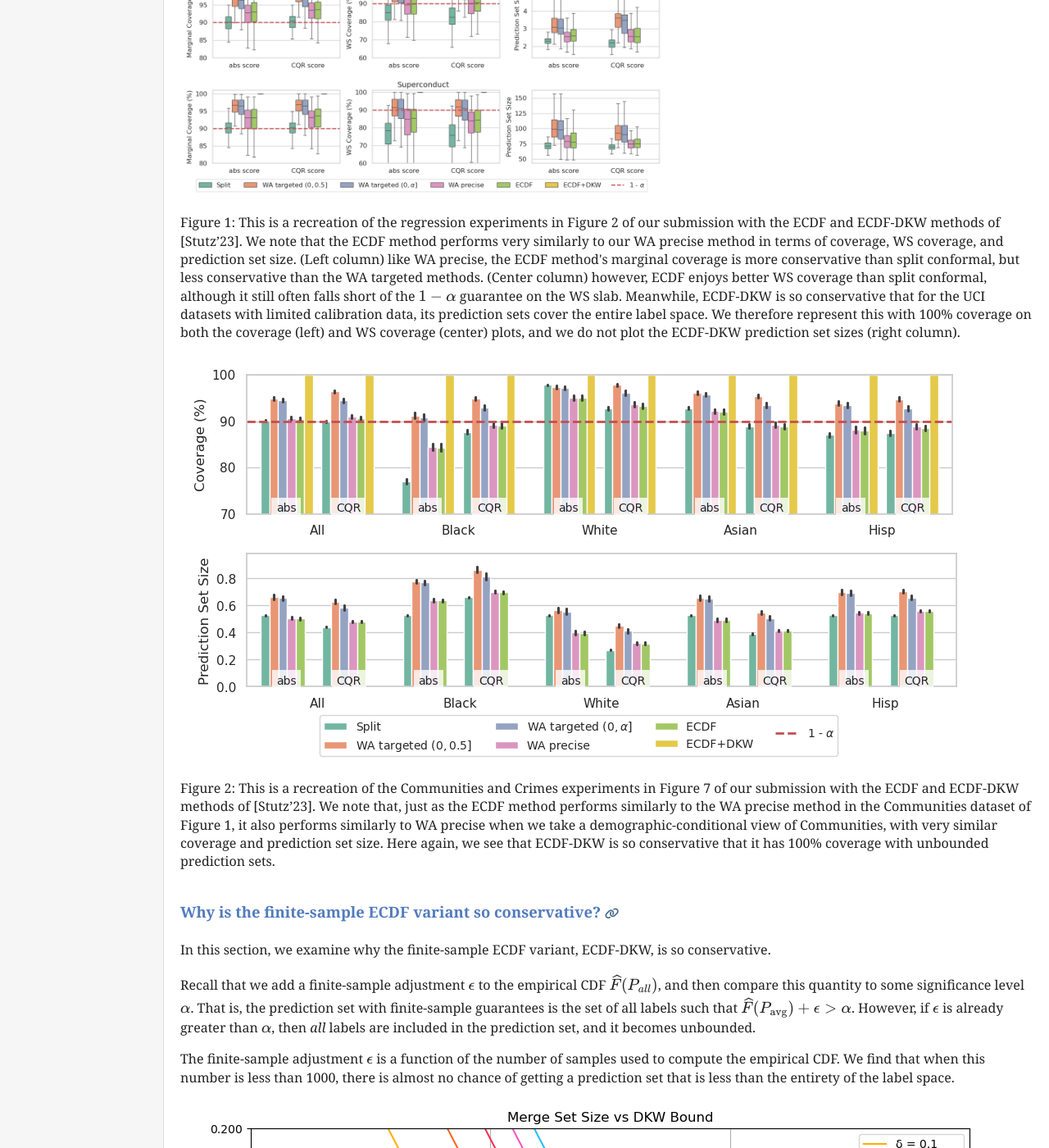
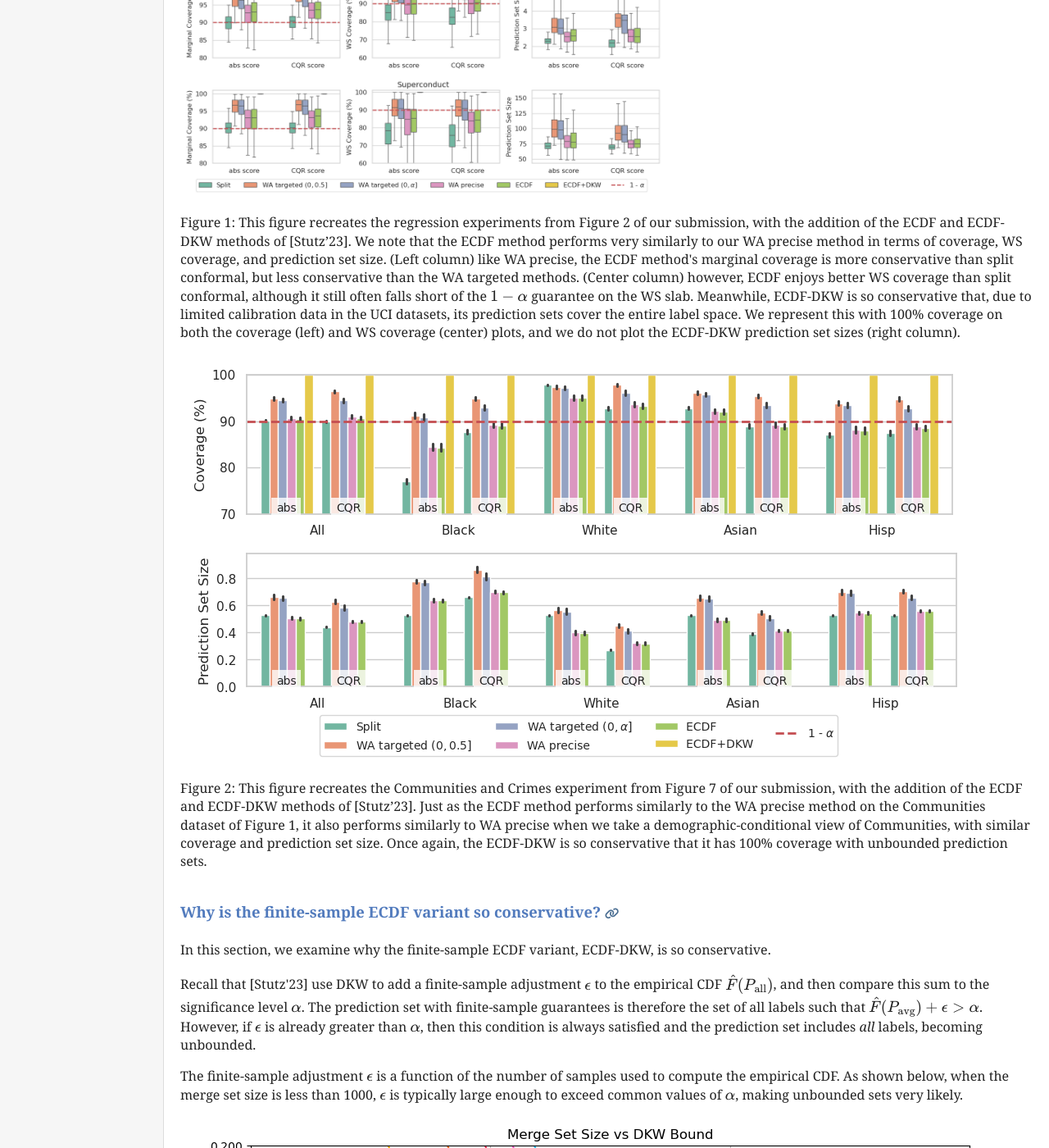
Before and after one commit to math-imposter/math-imposter.github.io, a Jekyll site: the page built from pages/stutz-comparison.html, in a window 1280 px wide and 1400 px high, scrolled down 795 px. Shown: the whole window at 82% size. Built offline with Jekyll 4.4.1, drawn with Linux system fonts in a browser that asks for light colours; some of the changed text lies outside the part shown.

Commit message:
minor fixes

```diff
--- a/pages/stutz-comparison.html
+++ b/pages/stutz-comparison.html
@@ -19,20 +19,20 @@ In their paper, [Stutz’23] note that the coverage guarantee using the true CDF
 </p>
 
 <p>
-In the experiments below, we call the [Stutz’23] proposed finite-sample ECDF method as "ECDF-DKW", and the variant without the DKW correction as simply "ECDF".
+In the experiments below, we refer to the [Stutz’23] finite-sample ECDF method as "ECDF-DKW", and the variant without the DKW correction as simply "ECDF".
 </p>
 
 <div>
   <img src="/assets/images/fig2_regression.png" alt="Figure 1" style="max-width: 57%; height: auto;">
   <p>
-    Figure 1: This is a recreation of the regression experiments in Figure 2 of our submission with the ECDF and ECDF-DKW methods of [Stutz’23]. We note that the ECDF method performs very similarly to our WA precise method in terms of coverage, WS coverage, and prediction set size. (Left column) like WA precise, the ECDF method's marginal coverage is more conservative than split conformal, but less conservative than the WA targeted methods. (Center column) however, ECDF enjoys better WS coverage than split conformal, although it still often falls short of the \(1-\alpha\) guarantee on the WS slab. Meanwhile, ECDF-DKW is so conservative that for the UCI datasets with limited calibration data, its prediction sets cover the entire label space. We therefore represent this with 100% coverage on both the coverage (left) and WS coverage (center) plots, and we do not plot the ECDF-DKW prediction set sizes (right column).
+    Figure 1: This figure recreates the regression experiments from Figure 2 of our submission, with the addition of the ECDF and ECDF-DKW methods of [Stutz’23]. We note that the ECDF method performs very similarly to our WA precise method in terms of coverage, WS coverage, and prediction set size. (Left column) like WA precise, the ECDF method's marginal coverage is more conservative than split conformal, but less conservative than the WA targeted methods. (Center column) however, ECDF enjoys better WS coverage than split conformal, although it still often falls short of the \(1-\alpha\) guarantee on the WS slab. Meanwhile, ECDF-DKW is so conservative that, due to limited calibration data in the UCI datasets, its prediction sets cover the entire label space. We represent this with 100% coverage on both the coverage (left) and WS coverage (center) plots, and we do not plot the ECDF-DKW prediction set sizes (right column).
   </p>
 </div>
 
 <div>
   <img src="/assets/images/fig7_communities.png" alt="Figure 2" style="max-width: 100%; height: auto;">
   <p>
-    Figure 2: This is a recreation of the Communities and Crimes experiments in Figure 7 of our submission with the ECDF and ECDF-DKW methods of [Stutz’23]. We note that, just as the ECDF method performs similarly to the WA precise method in the Communities dataset of Figure 1, it also performs similarly to WA precise when we take a demographic-conditional view of Communities, with very similar coverage and prediction set size. Here again, we see that ECDF-DKW is so conservative that it has 100% coverage with unbounded prediction sets.
+    Figure 2: This figure recreates the Communities and Crimes experiment from Figure 7 of our submission, with the addition of the ECDF and ECDF-DKW methods of [Stutz’23]. Just as the ECDF method performs similarly to the WA precise method on the Communities dataset of Figure 1, it also performs similarly to WA precise when we take a demographic-conditional view of Communities, with similar coverage and prediction set size. Once again, the ECDF-DKW is so conservative that it has 100% coverage with unbounded prediction sets.
   </p>
 </div>
 
@@ -48,16 +48,16 @@ In this section, we examine why the finite-sample ECDF variant, ECDF-DKW, is so
 </p>
 
 <p>
-Recall that we add a finite-sample adjustment \(\epsilon\) to the empirical CDF \(\widehat{F}(P_{all})\), and then compare this quantity to some significance level \(\alpha\). That is, the prediction set with finite-sample guarantees is the set of all labels such that \(\widehat{F}(P_{\text{avg}}) + \epsilon > \alpha\). However, if \(\epsilon\) is already greater than \(\alpha\), then <i>all</i> labels are included in the prediction set, and it becomes unbounded.
+Recall that [Stutz'23] use DKW to add a finite-sample adjustment \(\epsilon\) to the empirical CDF \(\hat{F}(P_{\text{all}})\), and then compare this sum to the significance level \(\alpha\). The prediction set with finite-sample guarantees is therefore the set of all labels such that \(\hat{F}(P_{\text{avg}}) + \epsilon > \alpha\). However, if \(\epsilon\) is already greater than \(\alpha\), then this condition is always satisfied and the prediction set includes <i>all</i> labels, becoming unbounded.
 </p>
 
 <p>
-The finite-sample adjustment \(\epsilon\) is a function of the number of samples used to compute the empirical CDF. We find that when this number is less than 1000, there is almost no chance of getting a prediction set that is less than the entirety of the label space.
+The finite-sample adjustment \(\epsilon\) is a function of the number of samples used to compute the empirical CDF. As shown below, when the merge set size is less than 1000, \(\epsilon\) is typically large enough to exceed common values of \(\alpha\), making unbounded sets very likely.
 </p>
 
 <div>
   <img src="/assets/images/fig_dkw.png" alt="Figure 3" style="max-width: 100%; height: auto;">
   <p>
-    Figure 3: This plot illustrates how the finite-sample adjustment \(\epsilon\) changes with the number of samples used to compute the empirical CDF, \(|S_{merge}|\), and the user-selected significance level \(\delta\). In [Stutz'23], \(\epsilon\) is the offset required to ensure a finite sample guarantee of \((1-\alpha)(1-\delta)\). Note that if you offset by more than \(\alpha\), then you have an unbounded prediction set with 100% coverage.
+    Figure 3: This plot shows how the finite-sample adjustment \(\epsilon\) changes with the number of samples used to compute the empirical CDF, \(|S_{merge}|\), and the user-selected significance level \(\delta\). In [Stutz'23], \(\epsilon\) is the offset required to ensure a finite sample guarantee of \((1-\alpha)(1-\delta)\). Dashed lines represent \(\alpha\) levels of 0.05 and 0.1. When \(\epsilon > \alpha\), the prediction set becomes unbounded, including all labels and yielding 100% coverage.
   </p>
 </div>
```
